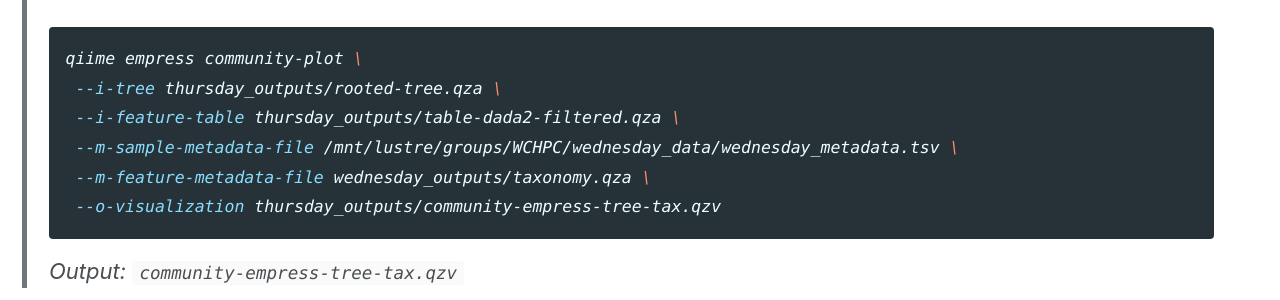
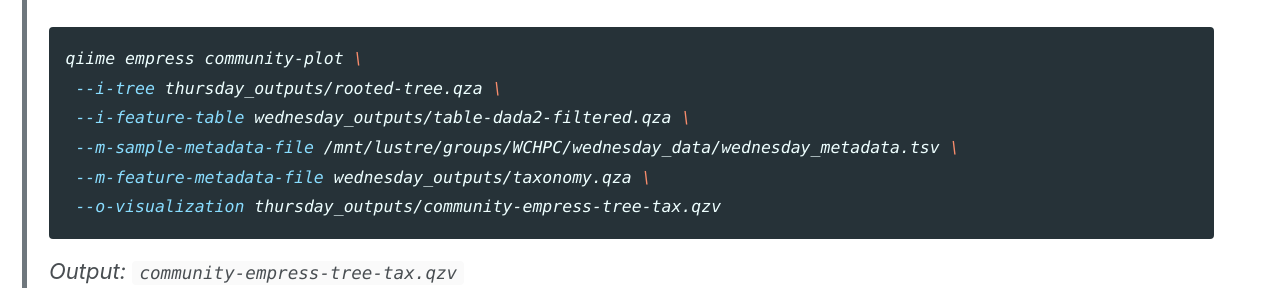
Before and after one commit to arua-microbiome/arua-microbiome.github.io, a Jekyll site: the page built from _tutorials/ecological_analysis.md, in a window 1280 px wide and 900 px high, scrolled down 3900 px. Shown: the part 152-452 px from the top of the window. Built offline with Jekyll 4.4.1, drawn with Linux system fonts in a browser that asks for light colours; cached includes are drawn as plain includes; nearby versions of some CDN libraries.

Commit message:
Update ecological_analysis.md
Signed-off-by: arua-microbiome <kaloyiannis.g.g@gmail.com>

````diff
--- a/_tutorials/ecological_analysis.md
+++ b/_tutorials/ecological_analysis.md
@@ -96,7 +96,7 @@ Once you’ve generated a rooted phylogenetic tree and cleaned, filtered abundan
 >```bash
 > qiime empress community-plot \
 >  --i-tree thursday_outputs/rooted-tree.qza \
->  --i-feature-table thursday_outputs/table-dada2-filtered.qza \
+>  --i-feature-table wednesday_outputs/table-dada2-filtered.qza \
 >  --m-sample-metadata-file /mnt/lustre/groups/WCHPC/wednesday_data/wednesday_metadata.tsv \
 >  --m-feature-metadata-file wednesday_outputs/taxonomy.qza \
 >  --o-visualization thursday_outputs/community-empress-tree-tax.qzv
````
